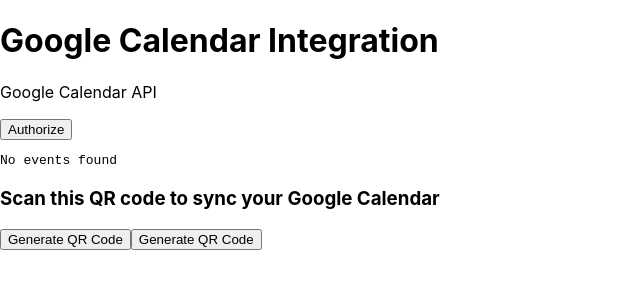
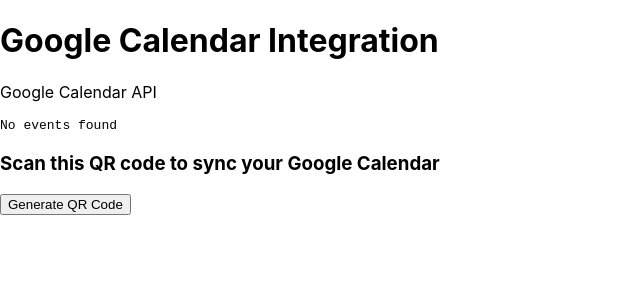
Before and after one commit to Kushankp/Sync-meet, a React (Create React App) app in the folder frontend/: page /google-calendar/1 in a window 1280 px wide. Shown: the top 300 px of the page, without its empty margins (0-640 px from the left). Built offline with nearby package versions, Linux system fonts and the light colour scheme.

Commit message:
Qr Button

```diff
--- a/frontend/src/components/GoogleCalender.js
+++ b/frontend/src/components/GoogleCalender.js
@@ -77,7 +77,6 @@
   return (
     <div>
       <p>Google Calendar API</p>
-      <button onClick={handleAuthClick}>Authorize</button>
       <pre>{events.length ? `Events:\n${events.join('\n')}` : 'No events found'}</pre>
     </div>
   );
--- a/frontend/src/components/QrCodeGenerator.js
+++ b/frontend/src/components/QrCodeGenerator.js
@@ -17,7 +17,6 @@
   return (
     <div>
       <h3>Scan this QR code to sync your Google Calendar</h3>
-      <button onClick={handleButtonClick}>Generate QR Code</button>
       <Button onClick={handleButtonClick} text="Generate QR Code" />
 
       {/* Conditionally render the QR code */}
```
